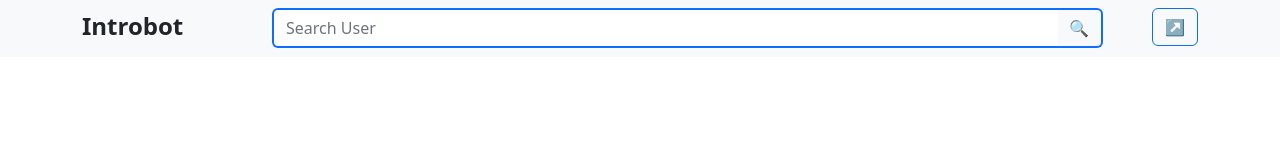
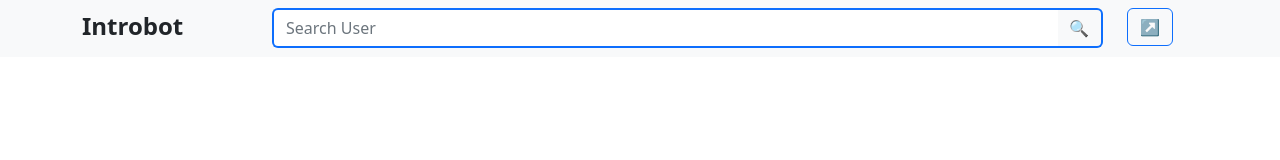
Before and after one commit to manishshahi1/template, a plain HTML site: page dashboard.html in a window 1280 px wide. Drawn offline with nearby package versions, Linux system fonts and the light colour scheme.

Commit message:
remove float-end from logout button

```diff
--- a/dashboard.html
+++ b/dashboard.html
@@ -48,7 +48,7 @@
             </form>
           </div>
           <div class="col-1">
-            <a class="btn btn-outline-primary bg-gradient float-end">↗️</a>
+            <a class="btn btn-outline-primary bg-gradient">↗️</a>
           </div>
         </div>
       </div>
```
